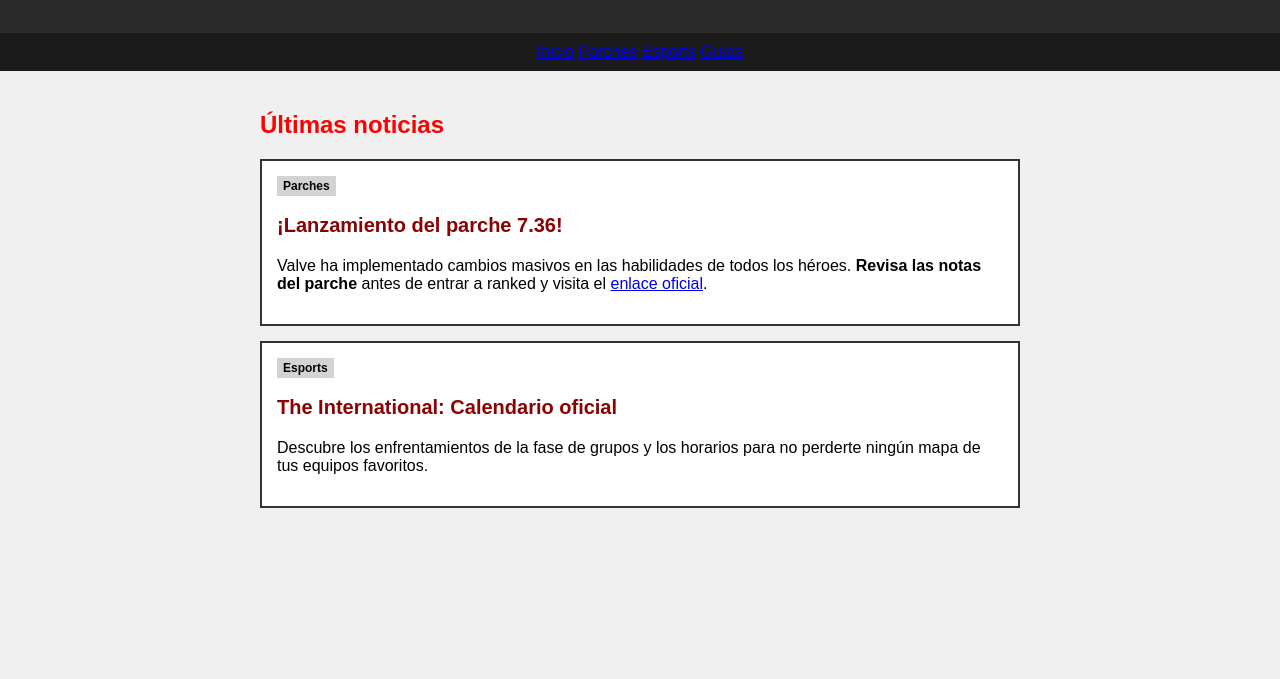
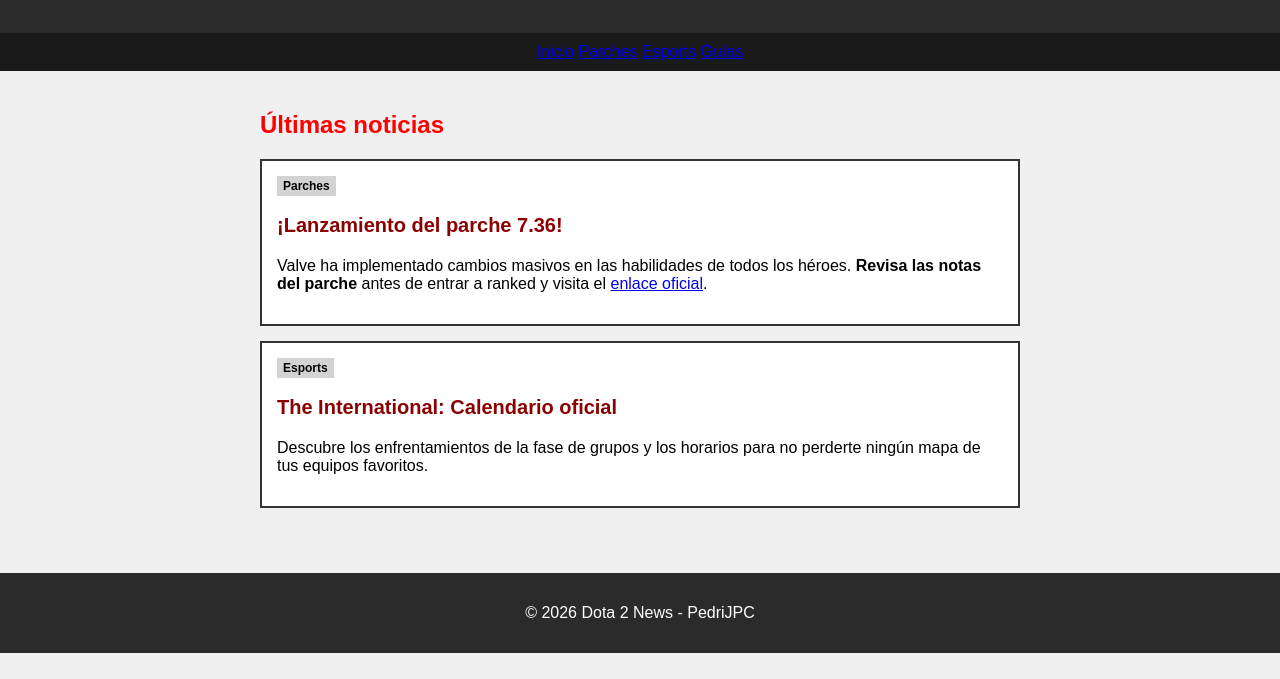
Before and after one commit to PedriJPC/practicacss, a plain HTML site: page index.html in a window 1280 px wide. Shown: the part 121-800 px from the top of the page. Drawn offline with Linux system fonts and the light colour scheme.

Commit message:
Ultimo diseño

```diff
--- a/index.html
+++ b/index.html
@@ -90,3 +90,9 @@
         </div>
 
     </main>
+    <footer id="pie-pagina">
+        <p>&copy; 2026 Dota 2 News - PedriJPC</p>
+    </footer>
+
+</body>
+</html>
```
